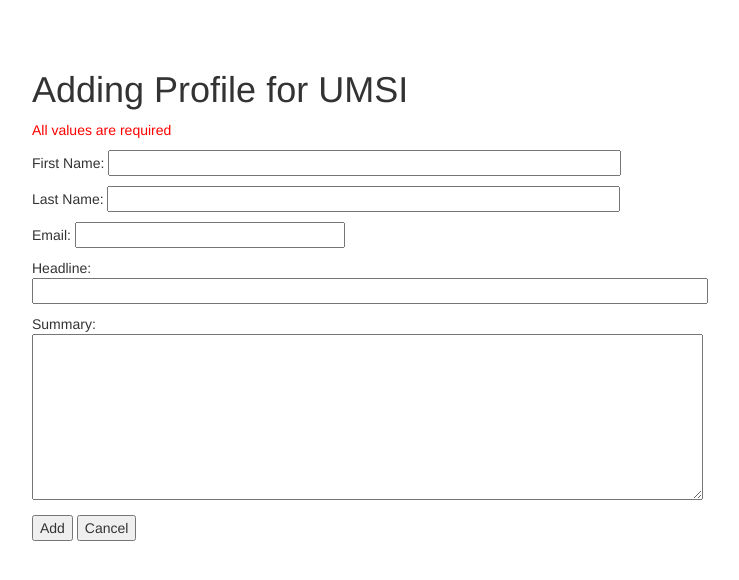
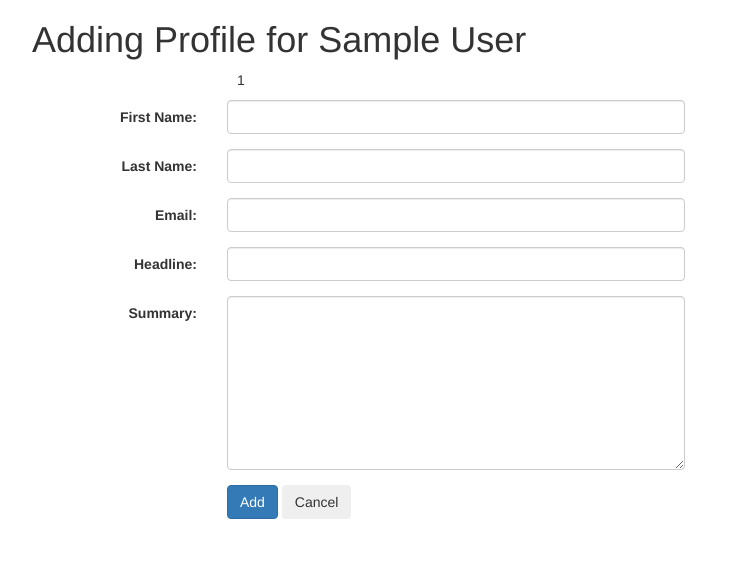
Before and after one commit to bhavankatre007/Coursera, a PHP site: page /week1/add.php in a window 1280 px wide. Shown: the top 580 px of the page, without its empty margins (38-777 px from the left). Run offline with PHP 8.4, Linux system fonts and the light colour scheme; the visitor is signed in with stand-in values (Sample User, id 1); a stand-in replaces the project's code that opens the database connection.

Commit message:
Update add.php

```diff
--- a/week1/add.php
+++ b/week1/add.php
@@ -1,69 +1,148 @@
 <?php
+
 session_start();
 
-if (!isset($_SESSION['name'])) {
-    die('Not logged in');
+if ( ! isset($_SESSION['name']) ) {
+	die("Not logged in");
 }
 
-require_once "pdo.php";
-
-if (isset($_POST['first_name']) && isset($_POST['last_name']) && isset($_POST['email'])
-    && isset($_POST['headline']) && isset($_POST['summary'])) {
-    if (strlen($_POST['first_name']) < 1 || strlen($_POST['last_name']) < 1 || strlen($_POST['email']) < 1 ||
-        strlen($_POST['headline']) < 1 || strlen($_POST['summary']) < 1) {
-        $_SESSION['error'] = 'All values are required';
-        header("Location: add.php");
-        return;
-    } else {
-        $stmt = $pdo->prepare('INSERT INTO Profile (user_id,first_name, last_name, email, headline, summary) VALUES (:user_id, :first_name, :last_name, :email, :headline,:summary)');
-        $stmt->execute(array(
-                ':user_id' => $_SESSION['user_id'],
-                ':first_name' => $_POST['first_name'],
-                ':last_name' => $_POST['last_name'],
-                ':email' => $_POST['email'],
-                ':headline' => $_POST['headline'],
-                ':summary' => $_POST['summary'])
-        );
-        $_SESSION['success'] = "Record added.";
-        header("Location: index.php");
+// If the user requested logout go back to index.php
+if ( isset($_POST['cancel']) ) {
+    header('Location: index.php');
     return;
 }
 
+$status = false;
+
+if ( isset($_SESSION['status']) ) {
+	$status = htmlentities($_SESSION['status']);
+	$status_color = htmlentities($_SESSION['color']);
+
+	unset($_SESSION['status']);
+	unset($_SESSION['color']);
 }
-else{
-    $_SESSION['fail']="All values are required";
-}?>
+
+try
+{
+    $pdo = new PDO("mysql:host=localhost;dbname=coursera_javascript_jquery_and_json", "root", "root");
+    // set the PDO error mode to exception
+    $pdo->setAttribute(PDO::ATTR_ERRMODE, PDO::ERRMODE_EXCEPTION);
+}
+catch(PDOException $e)
+{
+    echo "Connection failed: " . $e->getMessage();
+    die();
+}
+
+$name = htmlentities($_SESSION['name']);
+
+$_SESSION['color'] = 'red';
+
+// Check to see if we have some POST data, if we do process it
+if (isset($_POST['first_name']) && isset($_POST['last_name']) && isset($_POST['email']) && isset($_POST['headline']) && isset($_POST['summary']))
+{
+    if (strlen($_POST['first_name']) < 1 || strlen($_POST['last_name']) < 1 || strlen($_POST['email']) < 1 || strlen($_POST['headline']) < 1 || strlen($_POST['summary']) < 1)
+    {
+        $_SESSION['status'] = "All fields are required";
+        header("Location: add.php");
+        return;
+    }
+
+    if (strpos($_POST['email'], '@') === false)
+    {
+        $_SESSION['status'] = "Email address must contain @";
+        header("Location: add.php");
+        return;
+    }
+
+    $first_name = htmlentities($_POST['first_name']);
+    $last_name = htmlentities($_POST['last_name']);
+    $email = htmlentities($_POST['email']);
+    $headline = htmlentities($_POST['headline']);
+    $summary = htmlentities($_POST['summary']);
+
+    $stmt = $pdo->prepare("
+        INSERT INTO profile (user_id, first_name, last_name, email, headline, summary)
+        VALUES (:user_id, :first_name, :last_name, :email, :headline, :summary)
+    ");
+
+    $stmt->execute([
+        ':user_id' => $_SESSION['user_id'],
+        ':first_name' => $first_name,
+        ':last_name' => $last_name,
+        ':email' => $email,
+        ':headline' => $headline,
+        ':summary' => $summary,
+    ]);
+
+    $_SESSION['status'] = 'Record added';
+    $_SESSION['color'] = 'green';
+
+    header('Location: index.php');
+	return;
+
+}
+
+?>
 <!DOCTYPE html>
 <html>
     <head>
-    <?php require_once "bootstrap.php"; ?>
-    <title>Ziang Cui 's Login Page</title>
+        <title>Ivan Neradovic Autos</title>
+        <link href="https://maxcdn.bootstrapcdn.com/bootstrap/3.3.7/css/bootstrap.min.css" rel="stylesheet" integrity="sha384-BVYiiSIFeK1dGmJRAkycuHAHRg32OmUcww7on3RYdg4Va+PmSTsz/K68vbdEjh4u" crossorigin="anonymous">
     </head>
     <body>
         <div class="container">
-    <h1>Adding Profile for UMSI</h1>
+            <h1>Adding Profile for <?php echo $name; ?></h1>
             <?php
-    if (isset($_SESSION['fail'])) {
-        echo('<p style="color: red;">' . htmlentities($_SESSION['fail']) . "</p>\n");
-        unset($_SESSION['fail']);
+                if ( $status !== false )
+                {
+                    // Look closely at the use of single and double quotes
+                    echo(
+                        '<p style="color: ' .$status_color. ';" class="col-sm-10 col-sm-offset-2">'.
+                            htmlentities($status).
+                        "</p>\n"
+                    );
                 }
             ?>
-    <form method="post">
-        <p>First Name:
-            <input type="text" name="first_name" size="60"/></p>
-        <p>Last Name:
-            <input type="text" name="last_name" size="60"/></p>
-        <p>Email:
-            <input type="text" name="email" size="30"/></p>
-        <p>Headline:<br/>
-            <input type="text" name="headline" size="80"/></p>
-        <p>Summary:<br/>
-            <textarea name="summary" rows="8" cols="80"></textarea>
-        <p>
-            <input type="submit" value="Add">
-            <input type="submit" name="cancel" value="Cancel">
-        </p>
+            <form method="post" class="form-horizontal">
+                <div class="form-group">
+                    <label class="control-label col-sm-2" for="first_name">First Name:</label>
+                    <div class="col-sm-5">
+                        <input class="form-control" type="text" name="first_name" id="first_name">
+                    </div>
+                </div>
+                <div class="form-group">
+                    <label class="control-label col-sm-2" for="last_name">Last Name:</label>
+                    <div class="col-sm-5">
+                        <input class="form-control" type="text" name="last_name" id="last_name">
+                    </div>
+                </div>
+                <div class="form-group">
+                    <label class="control-label col-sm-2" for="email">Email:</label>
+                    <div class="col-sm-5">
+                        <input class="form-control" type="text" name="email" id="email">
+                    </div>
+                </div>
+                <div class="form-group">
+                    <label class="control-label col-sm-2" for="headline">Headline:</label>
+                    <div class="col-sm-5">
+                        <input class="form-control" type="text" name="headline" id="headline">
+                    </div>
+                </div>
+                <div class="form-group">
+                    <label class="control-label col-sm-2" for="summary">Summary:</label>
+                    <div class="col-sm-5">
+                        <textarea class="form-control" name="summary" id="summary" rows="8"></textarea>
+                    </div>
+                </div>
+                <div class="form-group">
+                    <div class="col-sm-2 col-sm-offset-2">
+                        <input class="btn btn-primary" type="submit" value="Add">
+                        <input class="btn" type="submit" name="cancel" value="Cancel">
+                    </div>
+                </div>
             </form>
+
         </div>
     </body>
 </html>
```
Lines whose indentation alone changed are shown as unchanged.
